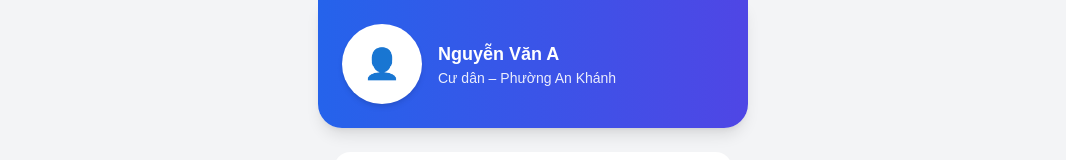
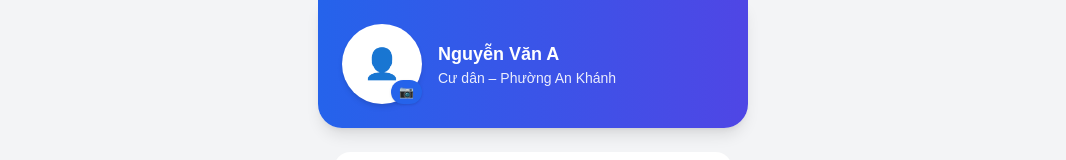
Before and after one commit to haibhse18/FPT_FloodRescueAndReleifFE, a Next.js app: page /citizen/profile in a window 1280 px wide. Shown: the top 160 px of the page, without its empty margins (107-1173 px from the left). Built offline with nearby package versions, Linux system fonts and the light colour scheme.

Commit message:
add avatar's profile

```diff
--- a/app/citizen/profile/page.tsx
+++ b/app/citizen/profile/page.tsx
@@ -4,15 +4,47 @@ import { useState } from 'react'
 
 export default function ProfilePage() {
   const [open, setOpen] = useState(false)
+  const [avatar, setAvatar] = useState<string | null>(null)
+
+  const handleAvatarChange = (e: React.ChangeEvent<HTMLInputElement>) => {
+    const file = e.target.files?.[0]
+    if (!file) return
+
+    const url = URL.createObjectURL(file)
+    setAvatar(url)
+  }
 
   return (
     <div className="min-h-screen bg-gray-100 pb-24">
       {/* HEADER */}
       <div className="bg-gradient-to-r from-blue-600 to-indigo-600 p-6 rounded-b-3xl shadow-lg">
         <div className="flex items-center gap-4">
-          <div className="w-20 h-20 rounded-full bg-white flex items-center justify-center text-3xl shadow-md">
-            👤
-          </div>
+          {/* AVATAR */}
+          <label className="relative cursor-pointer active:scale-95 transition">
+            <div className="w-20 h-20 rounded-full bg-white overflow-hidden flex items-center justify-center shadow-md">
+              {avatar ? (
+                <img
+                  src={avatar}
+                  alt="avatar"
+                  className="w-full h-full object-cover"
+                />
+              ) : (
+                <span className="text-3xl">👤</span>
+              )}
+            </div>
+
+            {/* camera icon */}
+            <div className="absolute bottom-0 right-0 bg-blue-600 text-white text-xs px-2 py-1 rounded-full shadow">
+              📷
+            </div>
+
+            <input
+              type="file"
+              accept="image/*"
+              hidden
+              onChange={handleAvatarChange}
+            />
+          </label>
 
           <div className="text-white">
             <p className="text-lg font-semibold">Nguyễn Văn A</p>
@@ -50,7 +82,6 @@ export default function ProfilePage() {
         </button>
       </div>
 
-      {/* MODAL */}
       {open && <EditProfileModal onClose={() => setOpen(false)} />}
     </div>
   )
@@ -61,13 +92,11 @@ export default function ProfilePage() {
 function EditProfileModal({ onClose }: { onClose: () => void }) {
   return (
     <div className="fixed inset-0 z-50">
-      {/* overlay */}
       <div
         onClick={onClose}
         className="absolute inset-0 bg-black/40"
       />
 
-      {/* modal */}
       <div className="absolute bottom-0 left-0 right-0 bg-white rounded-t-3xl p-6 animate-slideUp">
         <h2 className="text-lg font-semibold mb-4">
           ✏️ Chỉnh sửa hồ sơ
@@ -93,13 +122,7 @@ function EditProfileModal({ onClose }: { onClose: () => void }) {
 
 /* ================= UI PARTS ================= */
 
-function Card({
-  title,
-  children,
-}: {
-  title: string
-  children: React.ReactNode
-}) {
+function Card({ title, children }: { title: string; children: React.ReactNode }) {
   return (
     <div className="bg-white rounded-2xl p-4 shadow-sm space-y-3">
       <p className="font-semibold text-sm">{title}</p>
@@ -108,13 +131,7 @@ function Card({
   )
 }
 
-function Info({
-  label,
-  value,
-}: {
-  label: string
-  value: string
-}) {
+function Info({ label, value }: { label: string; value: string }) {
   return (
     <div className="flex justify-between text-sm">
       <span className="text-gray-500">{label}</span>
@@ -123,13 +140,7 @@ function Info({
   )
 }
 
-function Input({
-  label,
-  placeholder,
-}: {
-  label: string
-  placeholder: string
-}) {
+function Input({ label, placeholder }: { label: string; placeholder: string }) {
   return (
     <div>
       <label className="text-xs text-gray-500">{label}</label>
```
